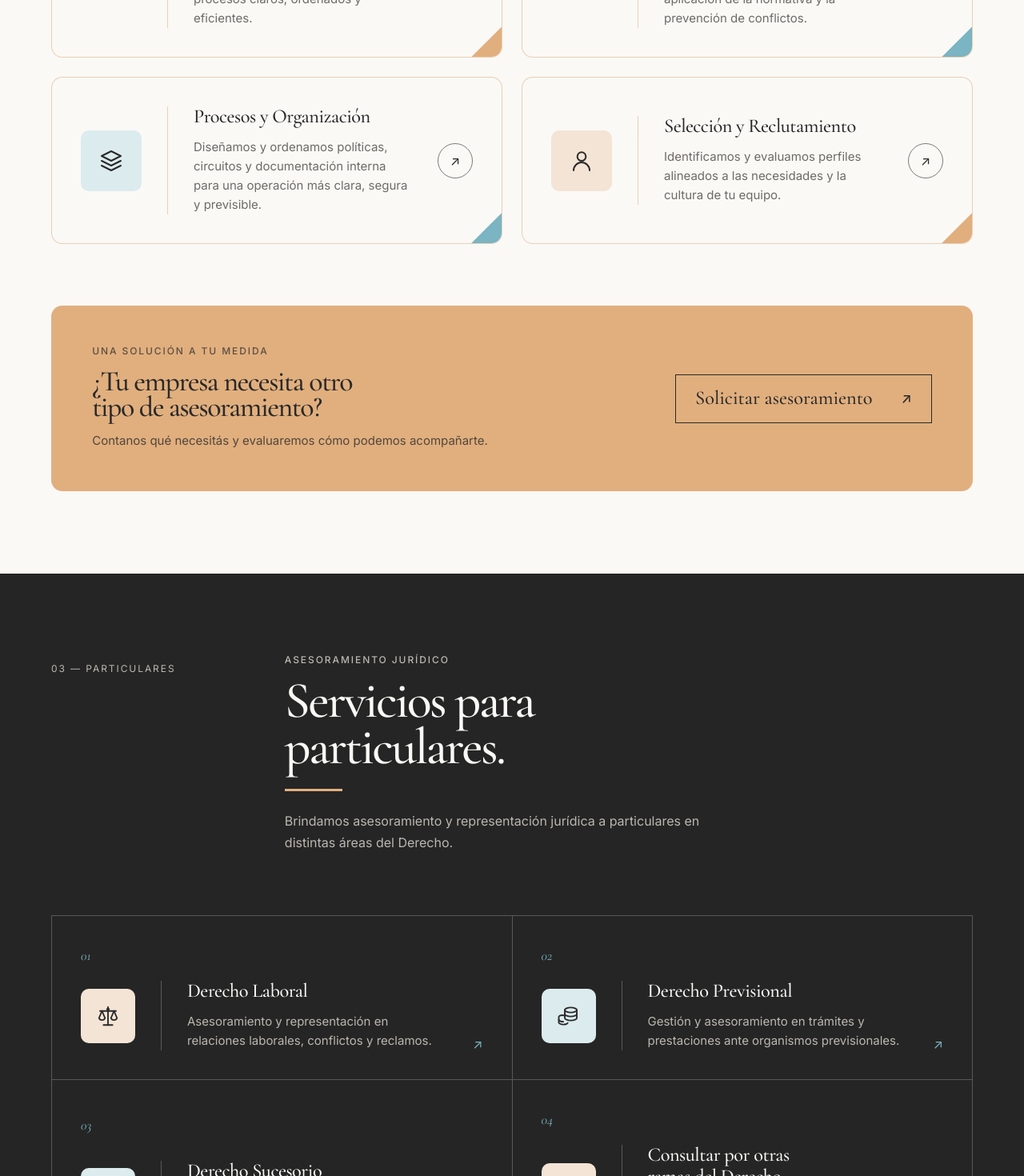
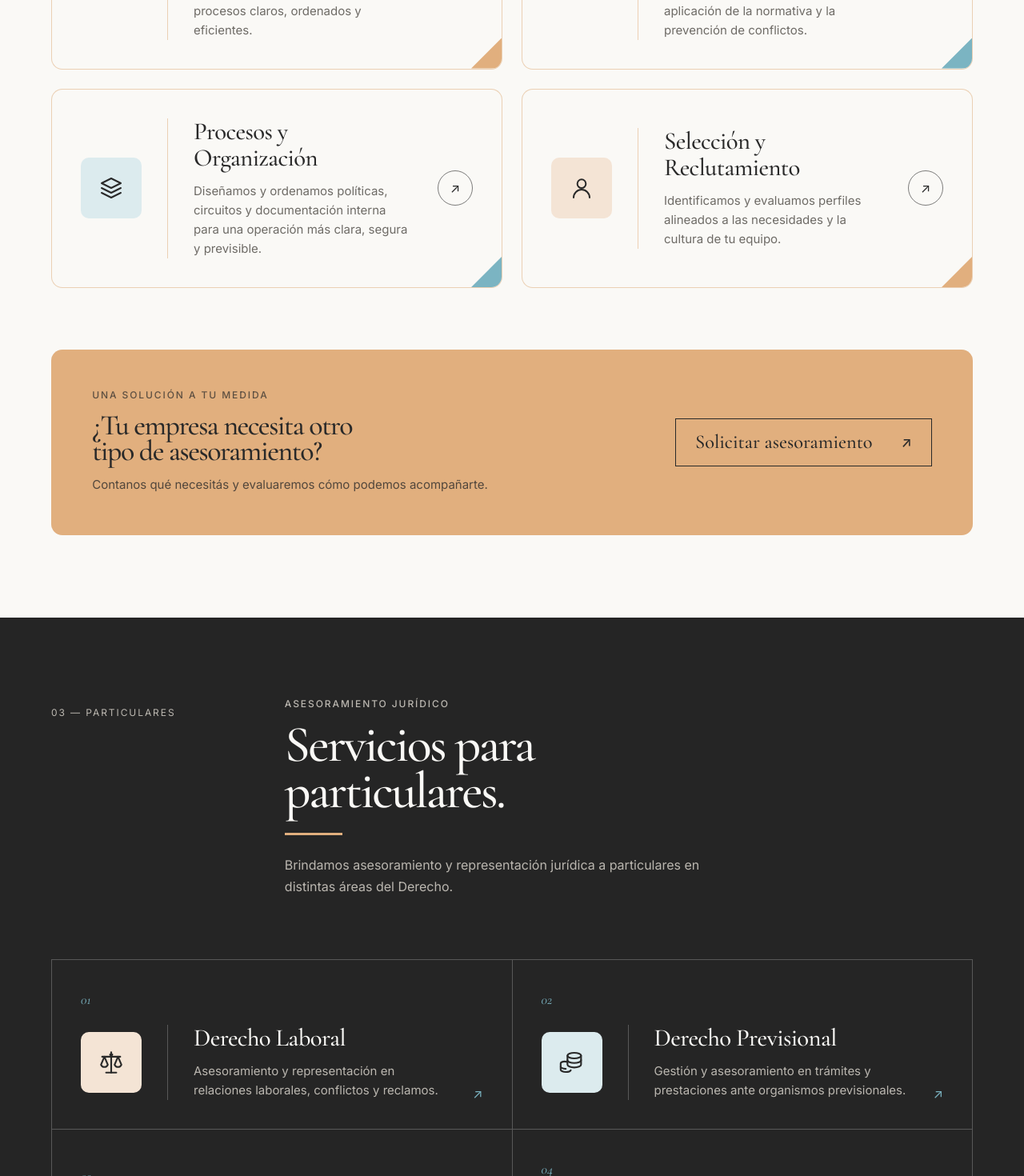
Before and after one commit to colomarina/legales-y-humanos, a React (Vite) app: page / in a window 1280 px wide. Shown: the part 3380-4850 px from the top of the page at 80% size. Built offline with nearby package versions, Linux system fonts and the light colour scheme.

Commit message:
Agrandar los titulos de las tarjetas de servicios
Nuevo token --lh-display-card para los titulos de las tarjetas de Empresas y Particulares, como en los bocetos. --lh-display-xs queda igual porque lo usan botones, bios y el timeline.

```diff
--- a/src/components/sections/Empresas.css
+++ b/src/components/sections/Empresas.css
@@ -71,7 +71,7 @@
 
 .service-card__title {
   font-family: var(--lh-serif);
-  font-size: var(--lh-display-xs);
+  font-size: var(--lh-display-card);
   font-weight: 500;
   line-height: 1.1;
   letter-spacing: -0.02em;
--- a/src/components/sections/Particulares.css
+++ b/src/components/sections/Particulares.css
@@ -50,8 +50,8 @@
   grid-area: icon;
   display: grid;
   place-items: center;
-  width: 68px;
-  height: 68px;
+  width: 76px;
+  height: 76px;
   border-radius: var(--lh-radius-sm);
   color: var(--lh-ink);
 }
@@ -65,8 +65,8 @@
 }
 
 .particulares__icon .icon {
-  width: 30px;
-  height: 30px;
+  width: 34px;
+  height: 34px;
 }
 
 .particulares__body {
@@ -77,7 +77,7 @@
 
 .particulares__title {
   font-family: var(--lh-serif);
-  font-size: var(--lh-display-xs);
+  font-size: var(--lh-display-card);
   font-weight: 500;
   line-height: 1.1;
   letter-spacing: -0.02em;
--- a/src/styles/tokens.css
+++ b/src/styles/tokens.css
@@ -54,6 +54,7 @@
   --lh-display-m: clamp(2.5rem, 5vw, 4.5rem); /* h2 de sección */
   --lh-display-s: clamp(1.75rem, 2.8vw, 2.5rem); /* h3 destacado */
   --lh-display-xs: clamp(1.375rem, 1.9vw, 1.75rem); /* título de fila/tarjeta */
+  --lh-display-card: clamp(1.5rem, 2.4vw, 2.125rem);
 
   /* ---------- Tipografía: escala de texto (sans) ---------- */
   /* Nota: la maqueta de Figma usaba 9–11px para texto corrido. La escala se
```
